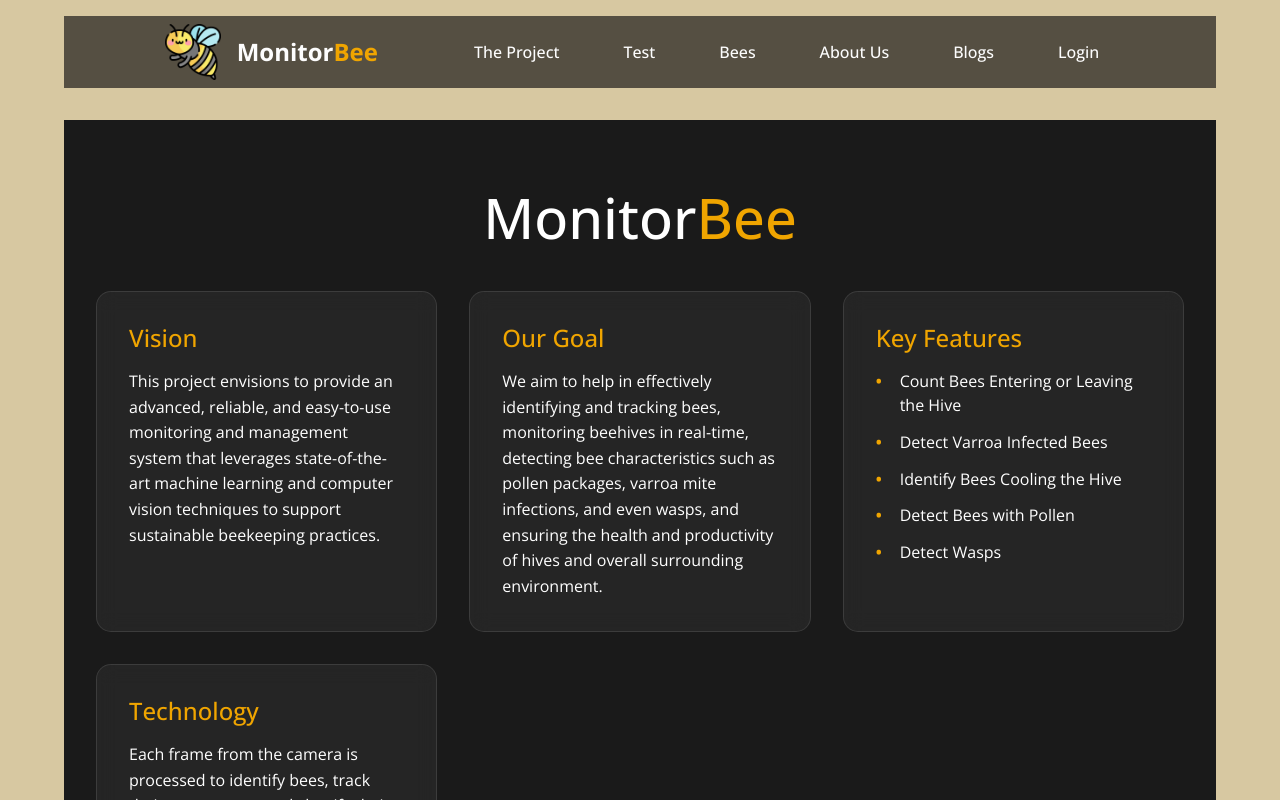
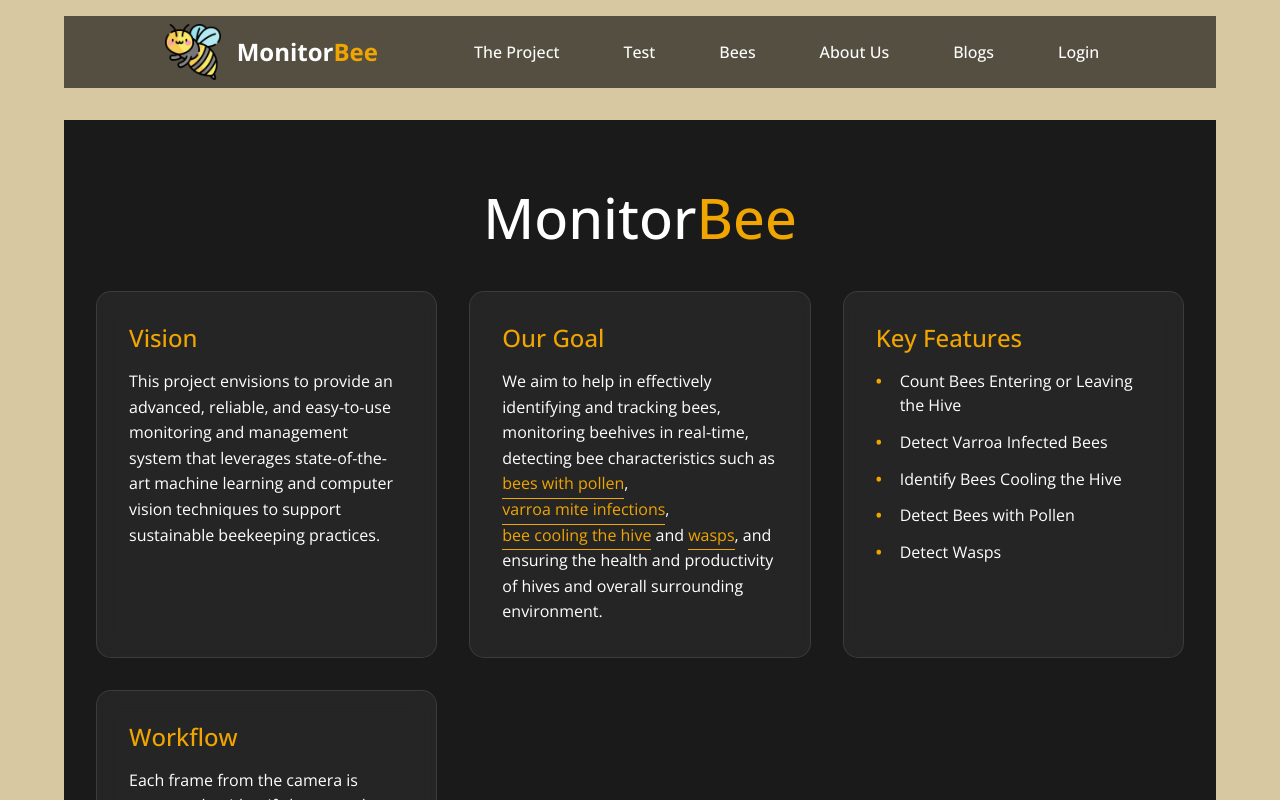
Before and after one commit to Shubham-kpl/MonitorBee, a React (Vite) app in the folder frontend/: page / in a window 1280 px wide. Shown: the top 800 px of the page. Built offline with nearby package versions, Linux system fonts and the light colour scheme; the HTML template or start-up script is replaced by a standard one.

Commit message:
Update the about_project section design with links underline and transition effects

```diff
--- a/frontend/src/components/about_project.jsx
+++ b/frontend/src/components/about_project.jsx
@@ -12,7 +12,12 @@ export default function AboutProject() {
           fontSize: "3.5rem",
         }}
       >
-        Monitor<span style={{ fontSize: "3.5rem", color: "#f0a500" }}>Bee</span>
+        Monitor<span style={{
+          marginBottom: "2.5rem",
+          color: "#f0a500",
+          textAlign: "center",
+          fontSize: "3.5rem",
+        }}>Bee</span>
       </h1>
       <div className="about-project-content">
         <div className="card-grid">
@@ -31,7 +36,20 @@ export default function AboutProject() {
             <p>
               We aim to help in effectively identifying and tracking bees,
               monitoring beehives in real-time, detecting bee characteristics
-              such as pollen packages, varroa mite infections, and even wasps,
+              such as {' '}
+              <span className="feature-link">
+                <a href="https://beeswiki.com/bee-pollination/">bees with pollen</a>
+              </span>,{' '}
+              <span className="feature-link">
+                <a href="https://pmc.ncbi.nlm.nih.gov/articles/PMC5076640/">varroa mite infections</a>
+              </span>,{' '}
+              <span className="feature-link">
+                <a href="https://backyardvisitors.com/honeybee-hive-climate-control-temperature-humidity-and-more/">bee cooling the hive</a>
+              </span>{' '}
+              and{' '}
+              <span className="feature-link">
+                <a href="https://en.wikipedia.org/wiki/Wasp">wasps</a>
+              </span>,
               and ensuring the health and productivity of hives and overall
               surrounding environment.
             </p>
@@ -49,7 +67,7 @@ export default function AboutProject() {
           </div>
 
           <div className="info-card">
-            <h3>Technology</h3>
+            <h3>Workflow</h3>
             <p>
               Each frame from the camera is processed to identify bees, track
               their movements, and classify their activities using a neural
--- a/frontend/src/components/css/about_project.css
+++ b/frontend/src/components/css/about_project.css
@@ -63,3 +63,38 @@
     grid-template-columns: 1fr;
   }
 }
+
+
+.feature-link {
+  position: relative;
+  display: inline-block;
+}
+
+.feature-link a {
+  text-decoration: none;
+  color: #f0a500;
+  position: relative;
+  transition: color 0.3s ease;
+}
+
+.feature-link::before {
+  content: '';
+  position: absolute;
+  bottom: -2px;
+  left: 0;
+  width: 100%;
+  height: 1px;
+  background-color: #f0a500;
+  transform: scaleX(1);
+  transform-origin: left;
+  transition: transform 0.3s ease;
+}
+
+.feature-link:hover::before {
+  transform: scaleX(0);
+  transform-origin: right;
+}
+
+.feature-link:hover a {
+  color: white;
+}
--- a/frontend/src/components/css/navbar.css
+++ b/frontend/src/components/css/navbar.css
@@ -114,7 +114,7 @@
     left: 0;
     right: 0;
     flex-direction: column;
-    background: white;
+    background: #ab9674;
     padding: 1rem;
     gap: 1rem;
     transform: translateY(-100%);
```
